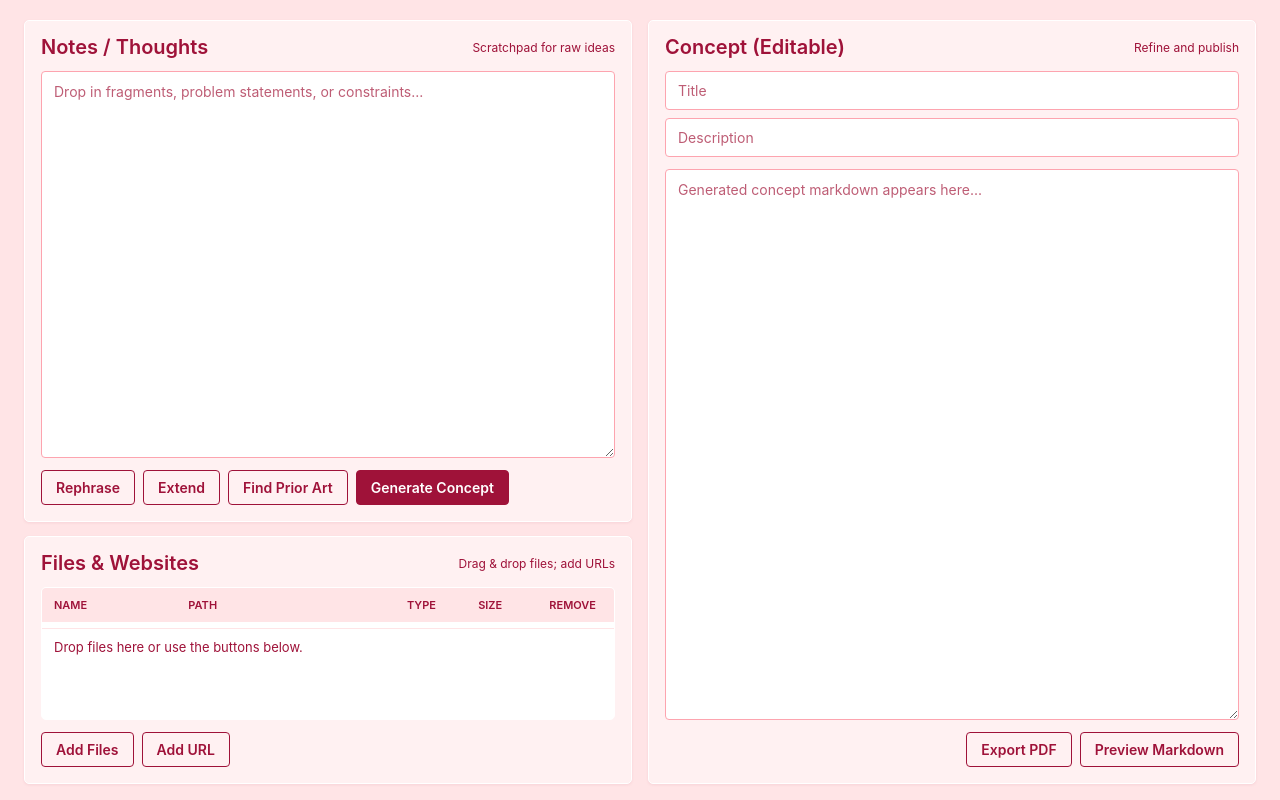
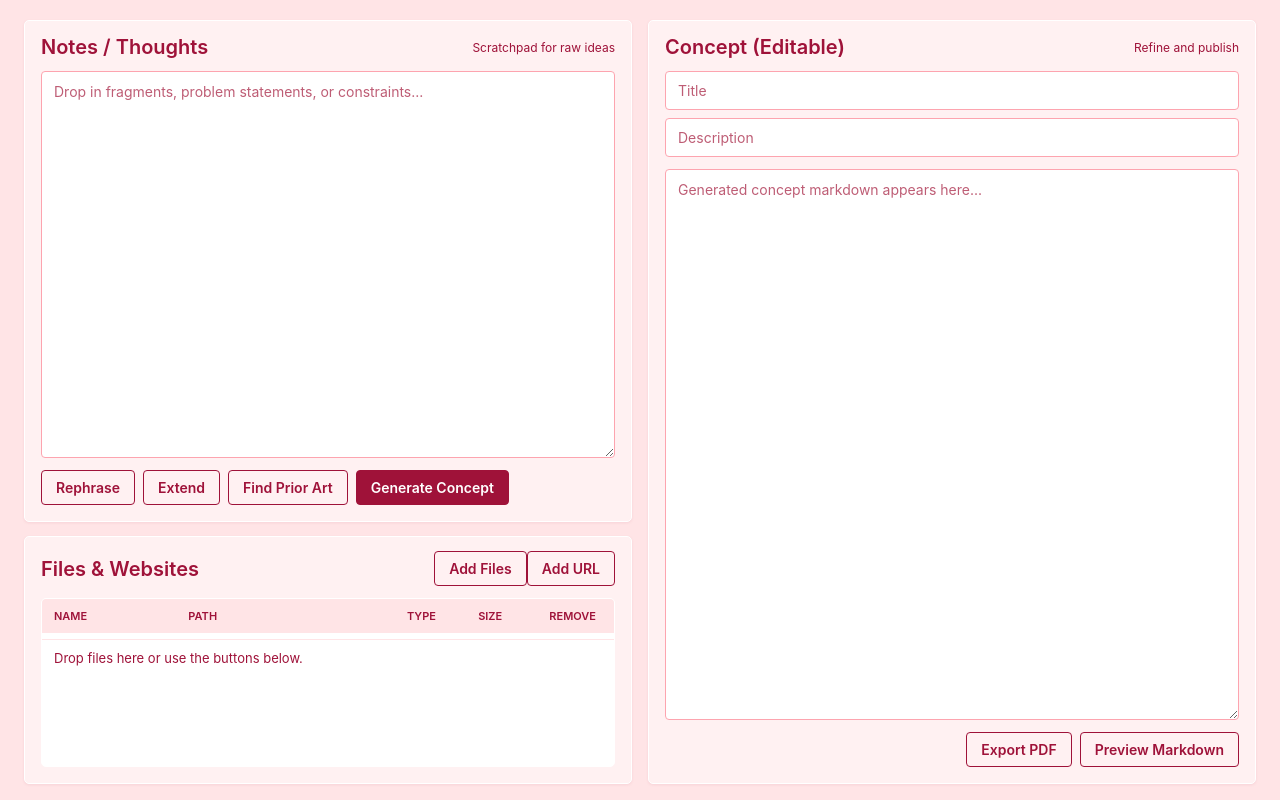
Before and after one commit to giers10/concept-maker, a React (Vite) app: page / in a window 1280 px wide. Built offline with nearby package versions, Linux system fonts and the light colour scheme.

Commit message:
Refactor files/websites panel to use interactive buttons for adding files and URLs

```diff
--- a/src/App.tsx
+++ b/src/App.tsx
@@ -648,7 +648,10 @@ export default function App() {
           <section className="panel files-panel">
             <div className="panel-title">
               <h2>Files & Websites</h2>
-              <span>Drag & drop files; add URLs</span>
+              <div className="panel-title-actions">
+                <button onClick={onAddFiles}>Add Files</button>
+                <button onClick={onAddWebsite}>Add URL</button>
+              </div>
             </div>
             <div className="table">
               <div className="table-header">
@@ -684,10 +687,6 @@ export default function App() {
                   </div>
                 ))}
               </div>
-            </div>
-            <div className="controls">
-              <button onClick={onAddFiles}>Add Files</button>
-              <button onClick={onAddWebsite}>Add URL</button>
             </div>
           </section>
         </div>
```
